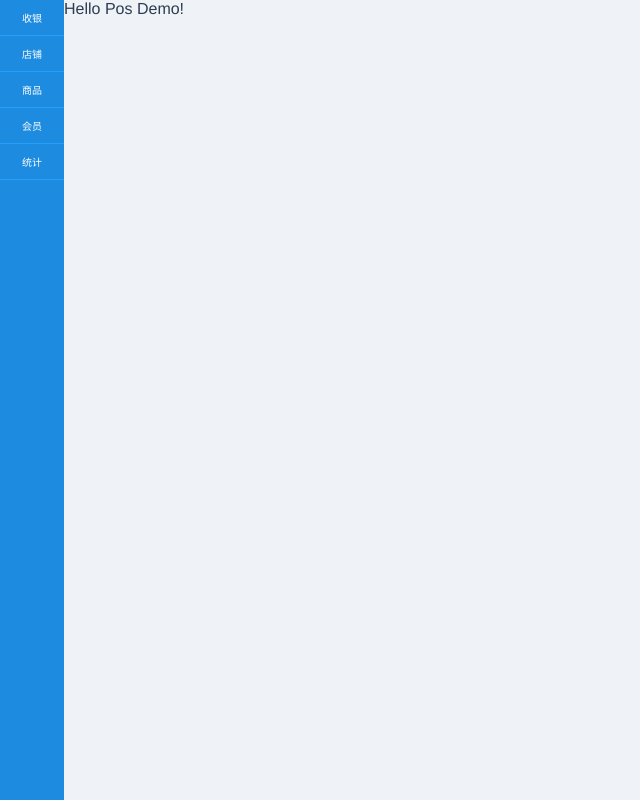
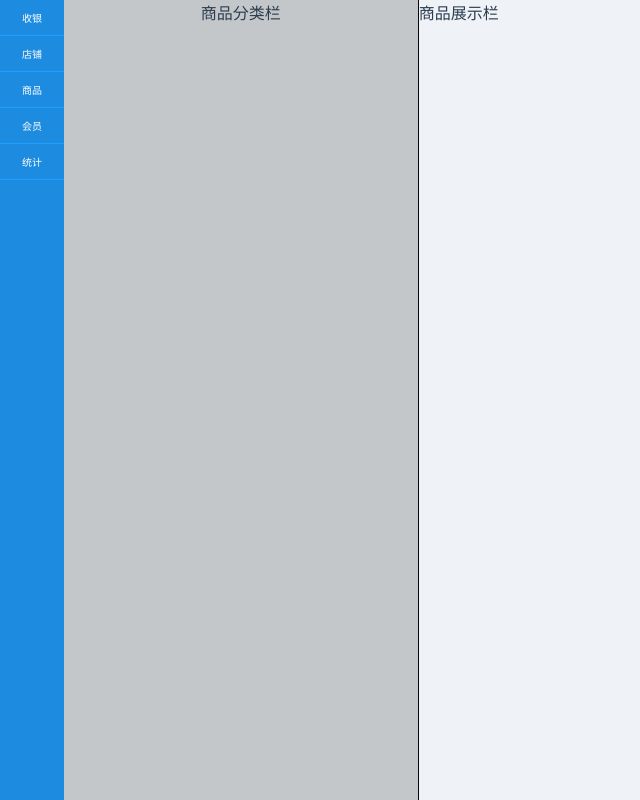
Before and after one commit to yangguanghaitan/Vue1, a Vue app in the folder tem/: page /#/ in a window 1280 px wide. Shown: the whole page, without its empty margins (0-640 px from the left). Built offline with nearby package versions, Linux system fonts and the light colour scheme; a small style sheet from the web is missing.

Commit message:
引入element-ui后简单测试一下

```diff
--- a/tem/src/components/page/Pos.vue
+++ b/tem/src/components/page/Pos.vue
@@ -1,30 +1,49 @@
 <template>
- <div>
- {{message}}
- <i class="icon iconfont  icon-canting1"></i>
+  <div class="pos">
+    <!-- {{message}}
+    <i class="icon iconfont  icon-canting1"></i> -->
+
+    <el-row>
+      <el-col v-bind:span="7" class="pos-order" id="order-list">
+        商品分类栏
+      </el-col>
+      <el-col :span="17">
+        商品展示栏
+      </el-col>
+    </el-row>
   </div>
 </template>
 
 <script>
   export default {
-   name:'Pos',
-   data () {
+    name: 'Pos',
+    data() {
       return {
-        message:" Hello Pos Demo!"
+        message: " Hello Pos Demo!"
       }
     },
-   computed:{
+    computed: {
 
     },
-   methods:{
+    methods: {
 
     },
     components: {
 
     },
+    mounted: function () {
+      var orderHeight=document.body.clientHeight;
+      console.log("orderHeight:"+orderHeight);
+      document.getElementById("order-list").style.height=orderHeight+'px';
+    },
   }
 </script>
 
 <style scoped>
-
+ .pos-order{
+  background-color: #c4c7c9;
+  border-right: 1px double #080808;
+  text-align: center;
+  height: 100%;
+}
 </style>
```
Lines whose indentation alone changed are shown as unchanged.
